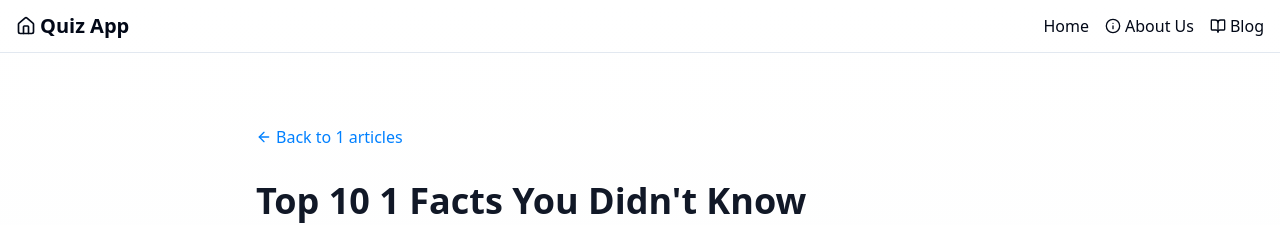
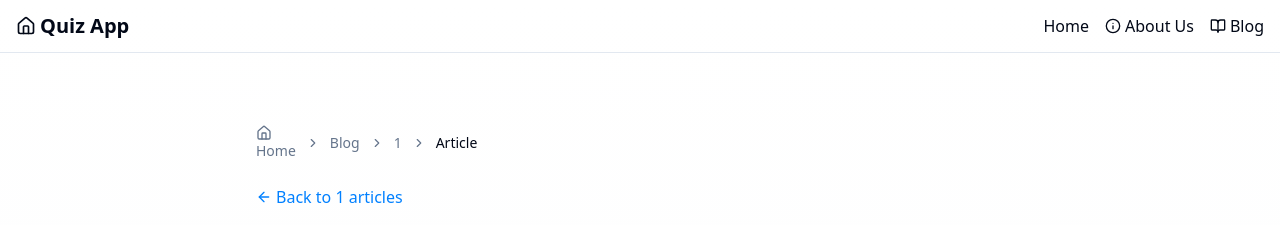
Before and after one commit to TamuAlex/trivia-magic-spark, a React (Vite) app: page /blog/category/1/1 in a window 1280 px wide. Shown: the top 225 px of the page. Built offline with nearby package versions, Linux system fonts and the light colour scheme; no server answers.

Commit message:
Fix blog category links
Fixes the broken links on the blog category pages and adds breadcrumbs for improved navigation.

```diff
--- a/src/pages/Blog.tsx
+++ b/src/pages/Blog.tsx
@@ -12,6 +12,15 @@ import {
 import { Button } from "@/components/ui/button";
 import { Category } from "@/lib/types";
 import { fetchCategories } from "@/lib/api";
+import {
+  Breadcrumb,
+  BreadcrumbItem,
+  BreadcrumbLink,
+  BreadcrumbList,
+  BreadcrumbPage,
+  BreadcrumbSeparator,
+} from "@/components/ui/breadcrumb";
+import { HomeIcon } from "lucide-react";
 
 export default function Blog() {
   const [categories, setCategories] = useState<Category[]>([]);
@@ -63,6 +72,22 @@ export default function Blog() {
 
       <div className="container mx-auto px-4 py-12">
         <div className="max-w-4xl mx-auto">
+          {/* Add breadcrumbs */}
+          <Breadcrumb className="mb-6">
+            <BreadcrumbList>
+              <BreadcrumbItem>
+                <BreadcrumbLink href="/">
+                  <HomeIcon className="h-4 w-4 mr-1" />
+                  Home
+                </BreadcrumbLink>
+              </BreadcrumbItem>
+              <BreadcrumbSeparator />
+              <BreadcrumbItem>
+                <BreadcrumbPage>Blog</BreadcrumbPage>
+              </BreadcrumbItem>
+            </BreadcrumbList>
+          </Breadcrumb>
+
           <div className="mb-10 text-center">
             <h1 className="text-4xl font-bold mb-4 text-gray-900">Trivia Knowledge Blog</h1>
             <p className="text-lg text-gray-600 max-w-2xl mx-auto">
--- a/src/pages/BlogPost.tsx
+++ b/src/pages/BlogPost.tsx
@@ -8,8 +8,16 @@ import {
   CardHeader
 } from "@/components/ui/card";
 import { Button } from "@/components/ui/button";
-import { Calendar, ArrowLeft, Clock, User, BookOpen, Tag } from "lucide-react";
+import { Calendar, ArrowLeft, Clock, User, BookOpen, Tag, HomeIcon } from "lucide-react";
 import { Badge } from "@/components/ui/badge";
+import {
+  Breadcrumb,
+  BreadcrumbItem,
+  BreadcrumbLink,
+  BreadcrumbList,
+  BreadcrumbPage,
+  BreadcrumbSeparator,
+} from "@/components/ui/breadcrumb";
 
 interface BlogPostContent {
   title: string;
@@ -86,6 +94,34 @@ export default function BlogPost() {
 
       <div className="container mx-auto px-4 py-12">
         <div className="max-w-3xl mx-auto">
+          {/* Add breadcrumbs */}
+          <Breadcrumb className="mb-6">
+            <BreadcrumbList>
+              <BreadcrumbItem>
+                <BreadcrumbLink as={Link} to="/">
+                  <HomeIcon className="h-4 w-4 mr-1" />
+                  Home
+                </BreadcrumbLink>
+              </BreadcrumbItem>
+              <BreadcrumbSeparator />
+              <BreadcrumbItem>
+                <BreadcrumbLink as={Link} to="/blog">
+                  Blog
+                </BreadcrumbLink>
+              </BreadcrumbItem>
+              <BreadcrumbSeparator />
+              <BreadcrumbItem>
+                <BreadcrumbLink as={Link} to={`/blog/category/${categoryName}`}>
+                  {formattedCategoryName}
+                </BreadcrumbLink>
+              </BreadcrumbItem>
+              <BreadcrumbSeparator />
+              <BreadcrumbItem>
+                <BreadcrumbPage>Article</BreadcrumbPage>
+              </BreadcrumbItem>
+            </BreadcrumbList>
+          </Breadcrumb>
+
           <Link to={`/blog/category/${categoryName}`} className="inline-flex items-center text-primary hover:underline mb-8">
             <ArrowLeft className="h-4 w-4 mr-1" />
             Back to {formattedCategoryName} articles
--- a/src/pages/CategoryBlog.tsx
+++ b/src/pages/CategoryBlog.tsx
@@ -13,7 +13,15 @@ import {
 import { Button } from "@/components/ui/button";
 import { Category } from "@/lib/types";
 import { fetchCategories } from "@/lib/api";
-import { Calendar, BookOpen, Clock, ArrowLeft } from "lucide-react";
+import { Calendar, BookOpen, Clock, ArrowLeft, HomeIcon } from "lucide-react";
+import {
+  Breadcrumb,
+  BreadcrumbItem,
+  BreadcrumbLink,
+  BreadcrumbList,
+  BreadcrumbPage,
+  BreadcrumbSeparator,
+} from "@/components/ui/breadcrumb";
 
 interface BlogPost {
   id: number;
@@ -227,6 +235,28 @@ export default function CategoryBlog() {
 
       <div className="container mx-auto px-4 py-12">
         <div className="max-w-4xl mx-auto">
+          {/* Add breadcrumbs */}
+          <Breadcrumb className="mb-6">
+            <BreadcrumbList>
+              <BreadcrumbItem>
+                <BreadcrumbLink as={Link} to="/">
+                  <HomeIcon className="h-4 w-4 mr-1" />
+                  Home
+                </BreadcrumbLink>
+              </BreadcrumbItem>
+              <BreadcrumbSeparator />
+              <BreadcrumbItem>
+                <BreadcrumbLink as={Link} to="/blog">
+                  Blog
+                </BreadcrumbLink>
+              </BreadcrumbItem>
+              <BreadcrumbSeparator />
+              <BreadcrumbItem>
+                <BreadcrumbPage>{formattedName}</BreadcrumbPage>
+              </BreadcrumbItem>
+            </BreadcrumbList>
+          </Breadcrumb>
+
           <Link to="/blog" className="inline-flex items-center text-primary hover:underline mb-6">
             <ArrowLeft className="h-4 w-4 mr-1" />
             Back to all categories
```
